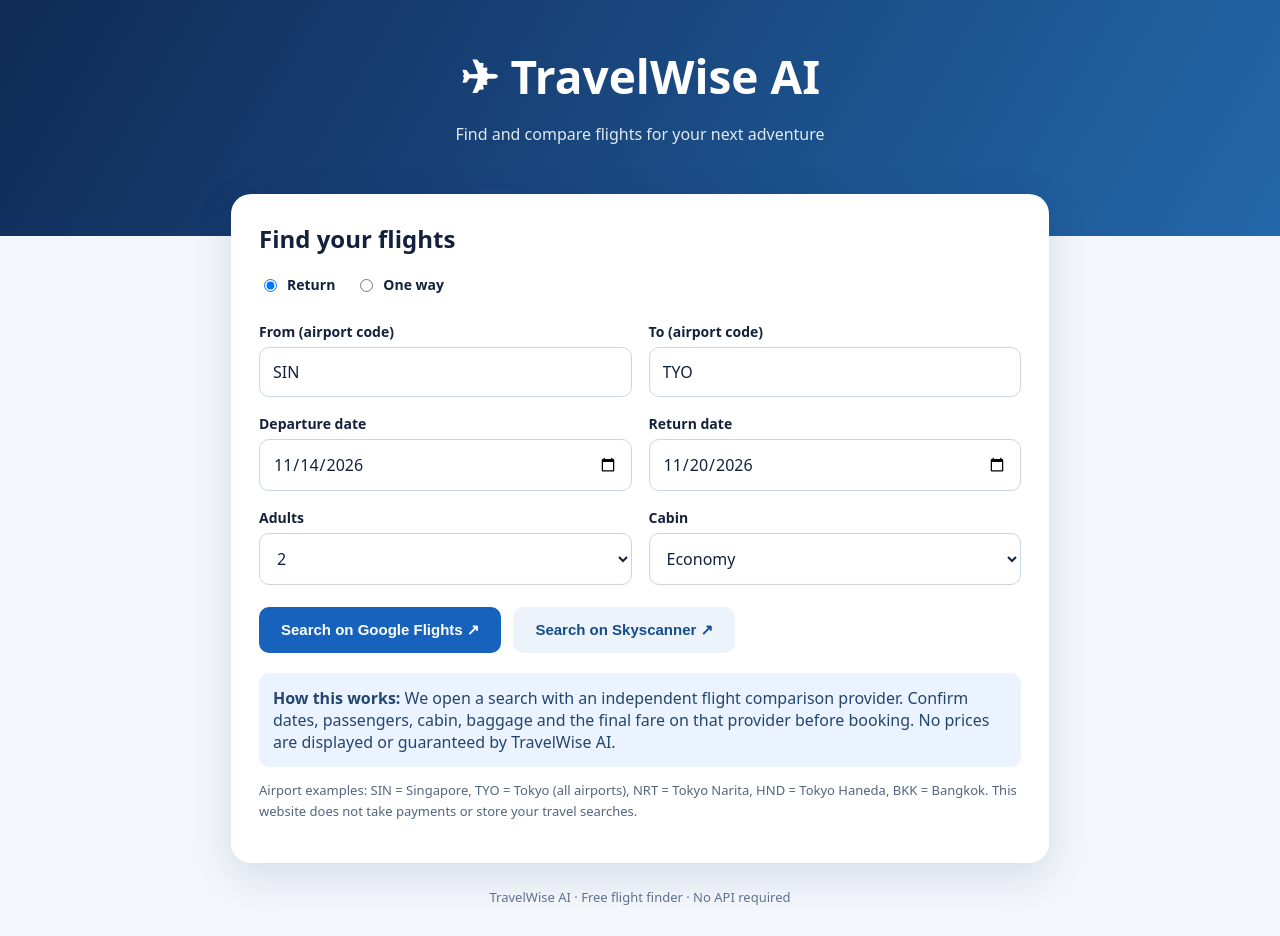
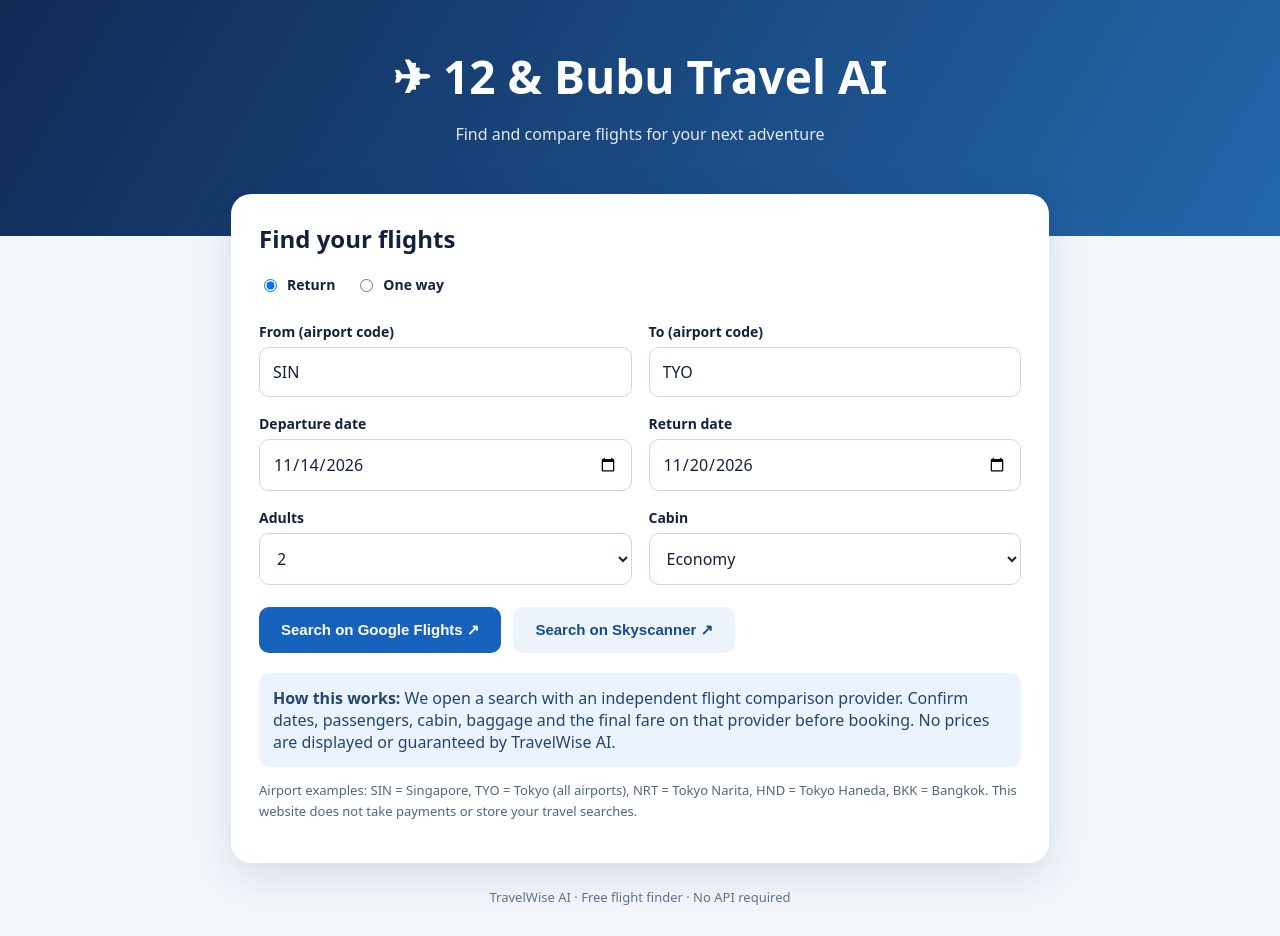
Before and after one commit to 12bubu-travel/12bubu-travel, a plain HTML site: page index.html in a window 1280 px wide. Drawn offline with Linux system fonts and the light colour scheme.

Commit message:
Update header title for Travel AI

```diff
--- a/index.html
+++ b/index.html
@@ -8,7 +8,7 @@
 </style>
 </head>
 <body>
-<header class="hero"><h1>✈ TravelWise AI</h1><p>Find and compare flights for your next adventure</p></header>
+<header class="hero"><h1>✈ 12 & Bubu Travel AI</h1><p>Find and compare flights for your next adventure</p></header>
 <main class="wrap"><section class="panel"><h2>Find your flights</h2>
 <form id="flightForm">
 <div class="trip"><label><input type="radio" name="trip" value="round" checked> Return</label><label><input type="radio" name="trip" value="oneway"> One way</label></div>
```
